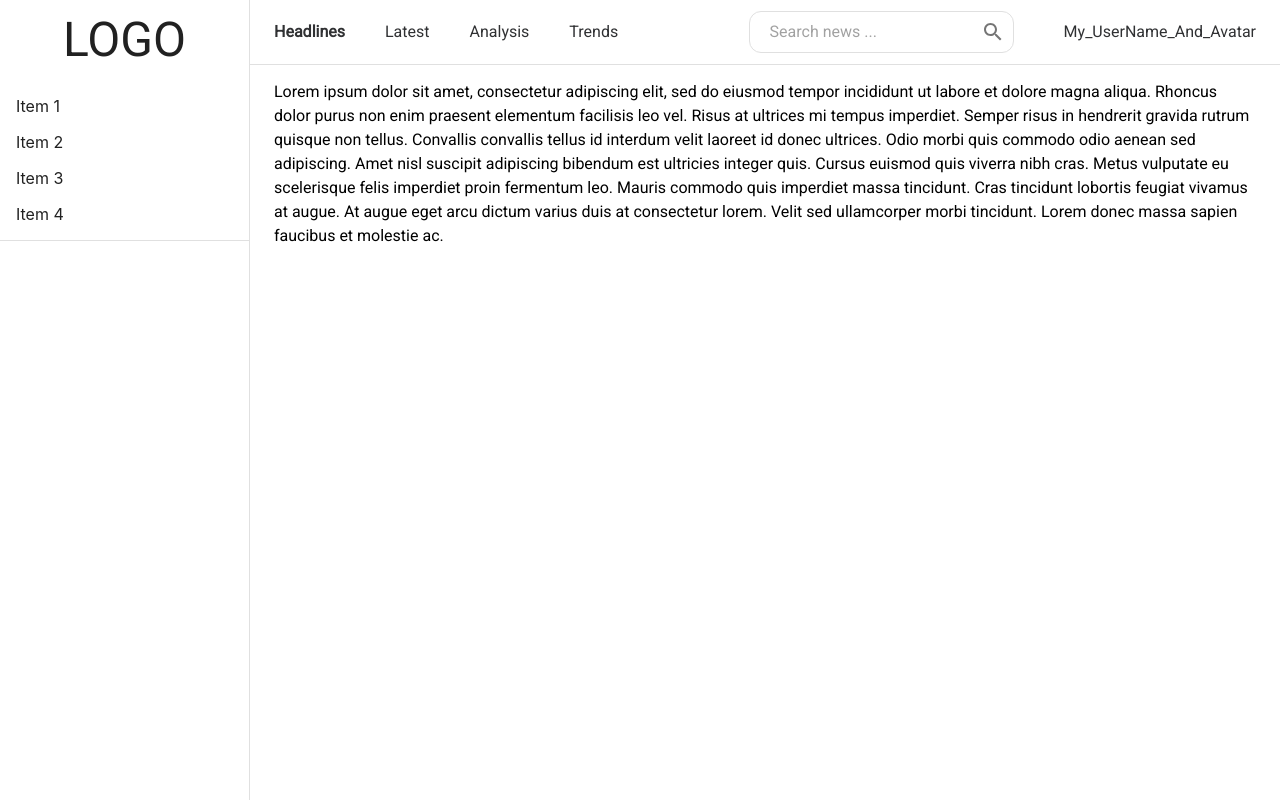
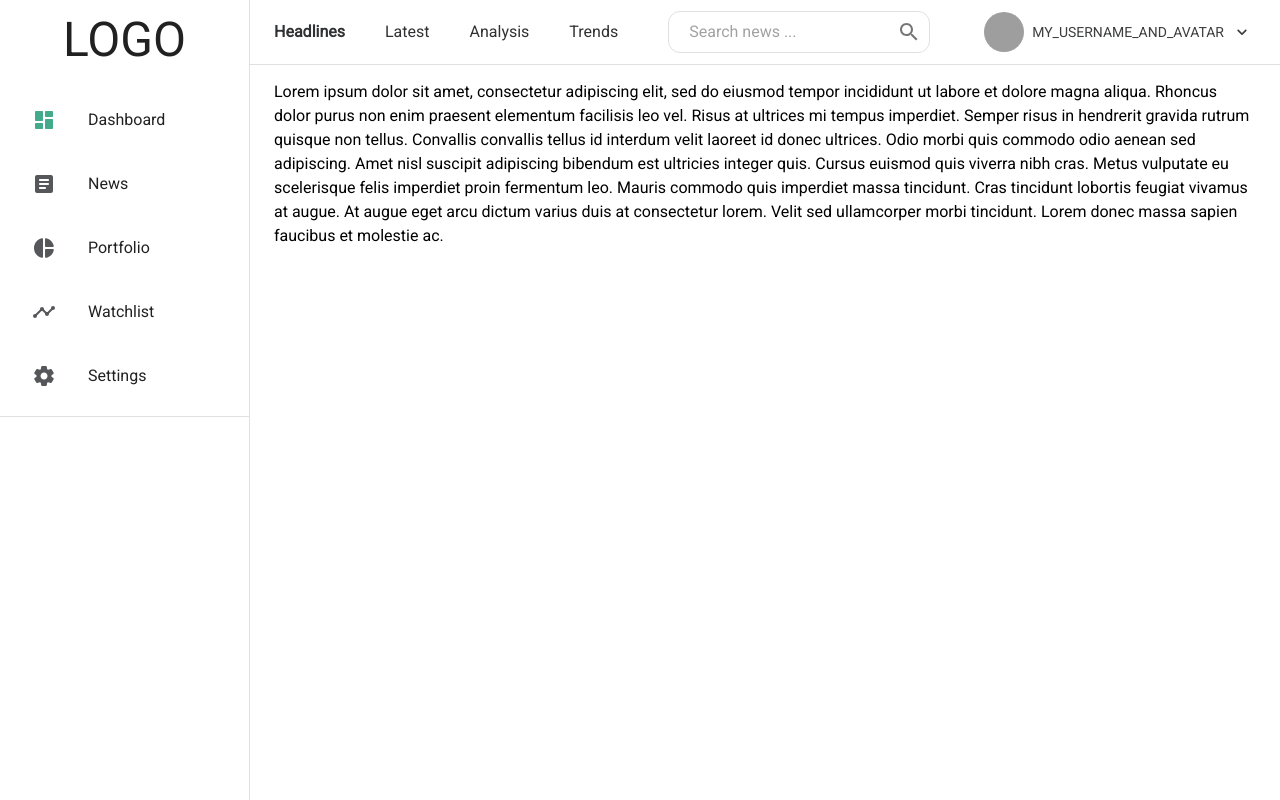
Before and after one commit to jamesnguyen30/project-portfolio, a React (Create React App) app in the folder webapp/: page / in a window 1280 px wide. Built offline with nearby package versions, Linux system fonts and the light colour scheme; grey boxes are pictures that could not be loaded.

Commit message:
Added profile button and menu

```diff
--- a/webapp/src/App.js
+++ b/webapp/src/App.js
@@ -56,7 +56,6 @@ const theme = createTheme({
       medium: '8px',
       large: '12px'
     }
-
   }
 })
 
--- a/webapp/src/components/searchBox/SearchBox.js
+++ b/webapp/src/components/searchBox/SearchBox.js
@@ -12,9 +12,6 @@ const SearchContainer = styled(Box)(({ theme, active }) => ({
   borderRadius: theme.sizes.borderRadius.large,
   border: `1px solid ${theme.palette.secondary.gray}`,
   width: 'auto',
-  ':hover': {
-    backgroundColor: alpha('#000', 0.05)
-  },
   display: 'flex',
   justifyContent: 'center',
   alignItems: 'center'
@@ -57,7 +54,12 @@ const SearchBox = ({ style, placeHolder, apiCallback, handleResult, handleClear,
   }
 
   return (
-    <SearchContainer style={style}>
+    <SearchContainer style={style} sx={{
+      ':hover': {
+        boxShadow: 6
+      }
+    }
+    }>
       <SearchInput placeholder={placeHolder} onChange={onChange}></SearchInput>
       <SearchIconWrapper>
         <IconButton>
--- a/webapp/src/views/HomePage/PlayGround.js
+++ b/webapp/src/views/HomePage/PlayGround.js
@@ -1,9 +1,23 @@
 // import NavBar from "./components/nav/Nav";
-import React from 'react'
-import { Divider, Stack, Typography, Box, Drawer, Toolbar, List, ListItem } from '@mui/material'
+import React, { useState } from 'react'
+import {
+  Button, Divider, Stack, Typography, Box, Drawer,
+  Toolbar, List, ListItem, ListItemIcon, ListItemButton, ListItemText,
+  Avatar, Menu, MenuItem
+} from '@mui/material'
 import MuiAppBar from '@mui/material/AppBar'
 import SearchBox from '../../components/searchBox/SearchBox'
 import { styled } from '@mui/material/styles'
+import DashboardRoundedIcon from '@mui/icons-material/DashboardRounded'
+import ArticleRoundedIcon from '@mui/icons-material/ArticleRounded'
+import TimelineRoundedIcon from '@mui/icons-material/TimelineRounded'
+import SettingsRoundedIcon from '@mui/icons-material/SettingsRounded'
+import PieChartRoundedIcon from '@mui/icons-material/PieChartRounded'
+
+import KeyboardArrowDownRoundedIcon from '@mui/icons-material/KeyboardArrowDownRounded'
+import PropTypes from 'prop-types'
+
+const THE_ROCK_URL = 'https://www.biography.com/.image/ar_1:1%2Cc_fill%2Ccs_srgb%2Cfl_progressive%2Cq_auto:good%2Cw_1200/MTc5NjIyODM0ODM2ODc0Mzc3/dwayne-the-rock-johnson-gettyimages-1061959920.jpg'
 
 const MyLink = styled(Typography)(({ theme, active }) => ({
   color: theme.palette.primary.darkBlack,
@@ -13,6 +27,34 @@ const MyLink = styled(Typography)(({ theme, active }) => ({
     cursor: 'pointer'
   }
 }))
+
+const DrawerButton = styled(ListItemButton)(({ theme }) => ({
+  borderRadius: theme.sizes.borderRadius.medium,
+  ':hover': {
+    backgroundColor: theme.palette.secondary.gray
+  }
+}))
+
+const DrawerItem = ({ active, title, Icon, onClick }) => {
+  return (
+    <DrawerButton onClick={onClick} disableRipple>
+      <ListItemIcon>
+        {/* {active ? <Icon sx={{ color: 'primary.green' }}/> : <Icon />} */}
+        <Icon sx={{ color: active ? 'primary.green' : 'secondary.black' }}/>
+      </ListItemIcon>
+      <ListItemText>
+        {title}
+      </ListItemText>
+    </DrawerButton>
+  )
+}
+
+DrawerItem.propTypes = {
+  active: PropTypes.string,
+  title: PropTypes.string,
+  Icon: PropTypes.object,
+  onClick: PropTypes.func
+}
 
 const AppBar = styled(MuiAppBar)(({ theme, open }) => ({
   backgroundColor: 'white',
@@ -49,10 +91,38 @@ const Content = styled('main')(({ theme, open }) => ({
   })
 }))
 
+const ProfileButton = styled(Button)(({ theme }) => ({
+  color: theme.palette.primary.black,
+  borderRadius: theme.sizes.borderRadius.large,
+  ':hover': {
+    backgroundColor: theme.palette.secondary.gray
+  }
+
+}))
+
 const drawerWidth = 250
 const logoHeight = 80
 
+const drawerItems = [
+  { title: 'Dashboard', icon: DashboardRoundedIcon },
+  { title: 'News', icon: ArticleRoundedIcon },
+  { title: 'Portfolio', icon: PieChartRoundedIcon },
+  { title: 'Watchlist', icon: TimelineRoundedIcon },
+  { title: 'Settings', icon: SettingsRoundedIcon }
+]
+
 const PlayGround = () => {
+  const [page, setPage] = useState(0)
+  const [anchorEl, setAnchorEl] = useState(null)
+
+  const openProfileMenu = (event) => {
+    setAnchorEl(event.currentTarget)
+  }
+
+  const closeProfileMenu = () => {
+    setAnchorEl(null)
+  }
+
   const testApiCall = (query) => {
     console.log(query)
     return new Promise((resolve, reject) => {
@@ -75,6 +145,12 @@ const PlayGround = () => {
   const testLoading = (toggle) => {
     console.log(`loading = ${toggle}`)
   }
+
+  const onDrawerItemClicked = (index) => {
+    setPage(index)
+  }
+
+  console.log('rendered')
 
   return (
     <Box sx={{ display: 'flex' }}>
@@ -103,7 +179,40 @@ const PlayGround = () => {
           ></SearchBox>
 
           <Stack>
-            <MyLink>My_UserName_And_Avatar</MyLink>
+            {/* <MyLink>My_UserName_And_Avatar</MyLink> */}
+            <ProfileButton endIcon={<KeyboardArrowDownRoundedIcon/>}
+            startIcon={<Avatar src={THE_ROCK_URL}/>}
+            onClick={openProfileMenu}
+            >
+              My_UserName_And_Avatar
+            </ProfileButton>
+
+            <Menu
+              anchorEl={anchorEl}
+              anchorOrigin={{
+                vertical: 'bottom',
+                horizontal: 'right'
+              }}
+              keepMounted
+              transformOrigin={{
+                vertical: 'top',
+                horizontal: 'right'
+              }}
+              open={Boolean(anchorEl)}
+              onClose={closeProfileMenu}
+            >
+
+              <MenuItem>
+                <Typography>Profile</Typography>
+              </MenuItem>
+              <MenuItem>
+                <Typography>Settings</Typography>
+              </MenuItem>
+              <Divider/>
+              <MenuItem>
+                <Typography>Log out</Typography>
+              </MenuItem>
+            </Menu>
           </Stack>
         </Toolbar>
 
@@ -130,9 +239,9 @@ const PlayGround = () => {
         </Box>
 
         <List>
-          {['Item 1', 'Item 2', 'Item 3', 'Item 4'].map(x => (
-            <ListItem button key={x}>
-              {x}
+          {drawerItems.map((x, index) => (
+            <ListItem key={x.title}>
+              <DrawerItem active={page === index} title={x.title} Icon={x.icon} onClick={() => onDrawerItemClicked(index)}/>
             </ListItem>
           ))}
         </List>
@@ -156,7 +265,6 @@ const PlayGround = () => {
           consectetur lorem. Velit sed ullamcorper morbi tincidunt. Lorem donec massa
           sapien faucibus et molestie ac.
         </Typography>
-
       </Content>
 
     </Box>
```
